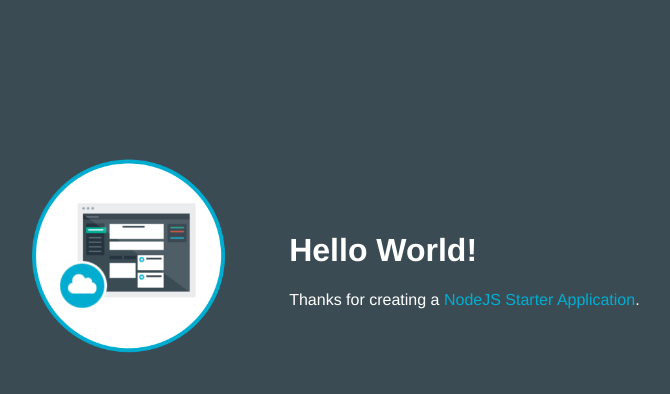
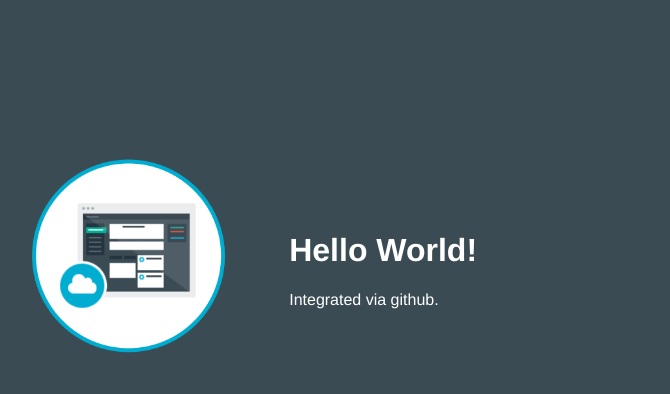
Before and after one commit to brianwindheim/helloworld-1485205447915, a website: page public/index.html in a window 1280 px wide. Shown: the whole page, without its empty margins (253-923 px from the left). Drawn offline with Linux system fonts and the light colour scheme.

Commit message:
updated index.html

```diff
--- a/public/index.html
+++ b/public/index.html
@@ -17,7 +17,7 @@
         </td>
         <td>
           <h1 id="message">Hello World!</h1>
-          <p class='description'></p> Thanks for creating a <span class = "blue">NodeJS Starter Application</span>.
+          <p class='description'></p>Integrated via github.
         </td>
       </tr>
     </table>
```
